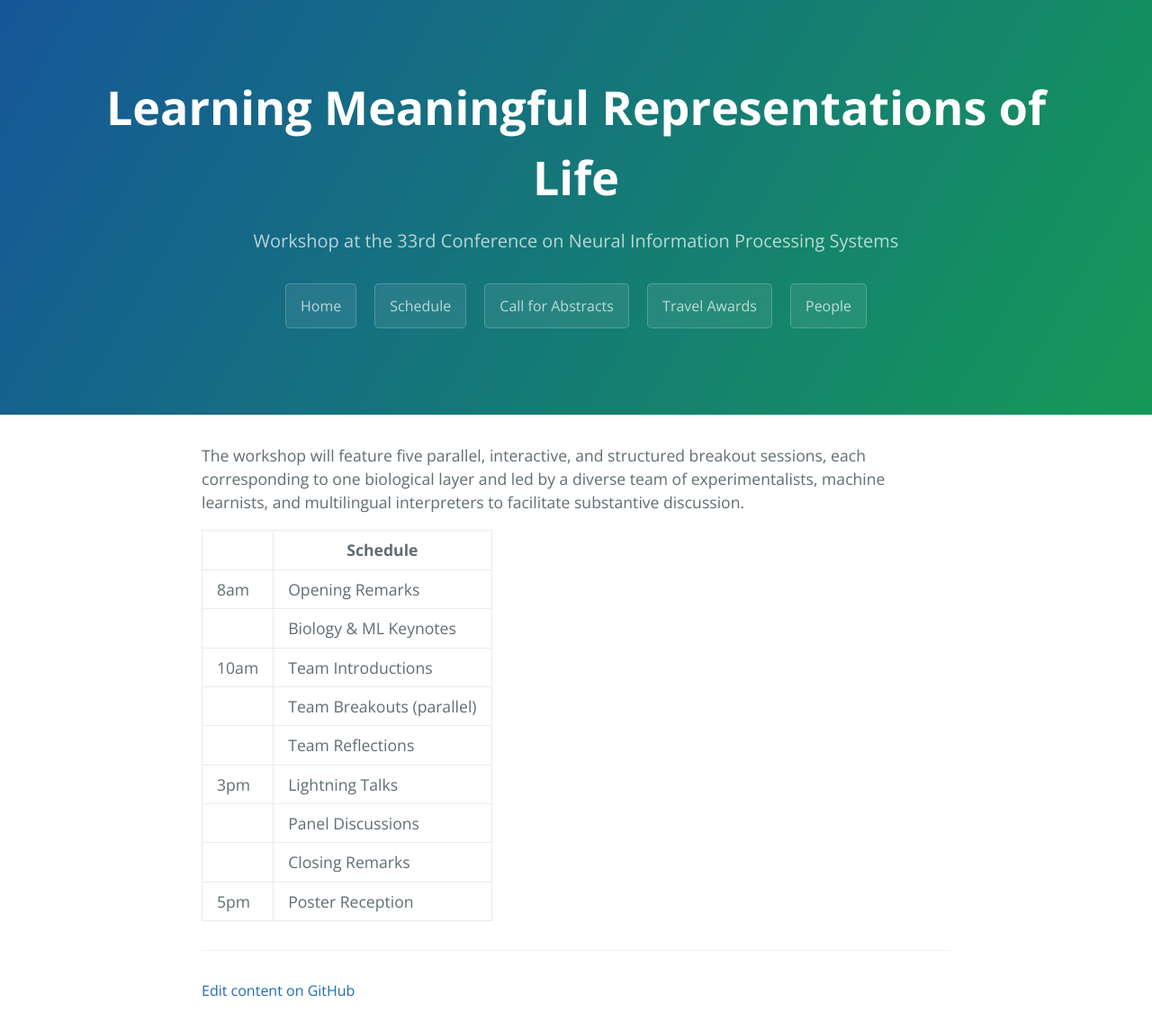
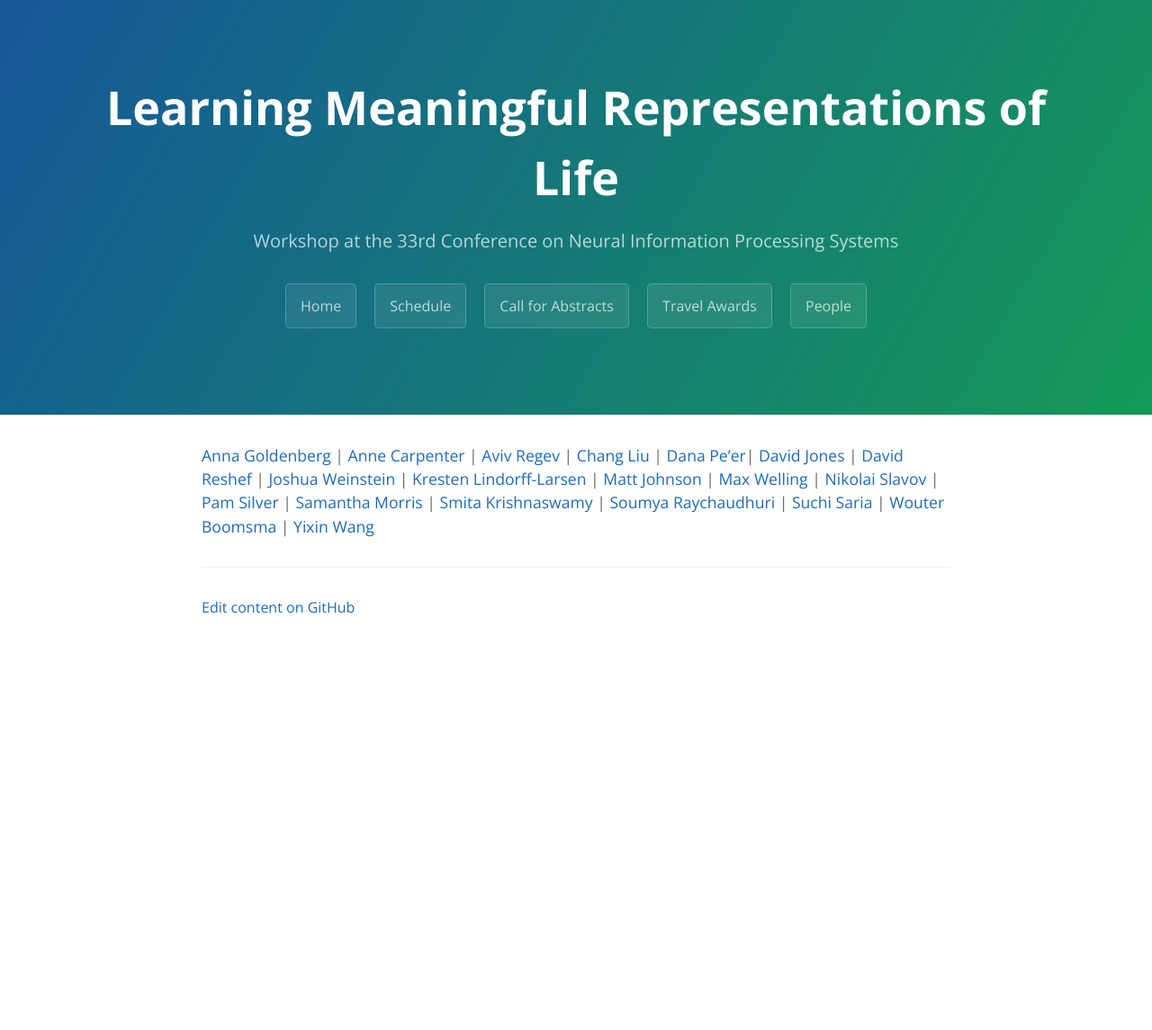
Before and after one commit to lmrl-bio/lmrl-bio.github.io, a Jekyll site: the page built from schedule.md, in a window 1280 px wide. Shown: the whole page at 90% size. Built offline with Jekyll 4.4.1, drawn with Linux system fonts in a browser that asks for light colours; after the commit the page ends 900 px from its top, so only the background shows below that.

Commit message:
Update schedule.md

```diff
--- a/schedule.md
+++ b/schedule.md
@@ -2,16 +2,22 @@
 layout: default
 ---
 
-The workshop will feature five parallel, interactive, and structured breakout sessions, each corresponding to one biological layer and led by a diverse team of experimentalists, machine learnists, and multilingual interpreters to facilitate substantive discussion.
-
-|      | Schedule                  |
-|------|---------------------------|
-| 8am  | Opening Remarks           |
-|      | Biology & ML Keynotes     |
-| 10am | Team Introductions        |
-|      | Team Breakouts (parallel) |
-|      | Team Reflections          |
-| 3pm  | Lightning Talks           |
-|      | Panel Discussions         |
-|      | Closing Remarks           |
-| 5pm  | Poster Reception          |
+[Anna Goldenberg](https://www.cs.toronto.edu/~goldenberg/Anna_Goldenberg/Home.html) |
+[Anne Carpenter](https://personal.broadinstitute.org/anne/) |
+[Aviv Regev](https://www.broadinstitute.org/regev-lab) |
+[Chang Liu](https://liulab.com/ccl/) |
+[Dana Pe’er](https://www.mskcc.org/research/ski/labs/dana-pe-er)|
+[David Jones](http://www0.cs.ucl.ac.uk/staff/D.Jones/) |
+[David Reshef](http://web.mit.edu/dnreshef/www/) |
+[Joshua Weinstein](https://wlab.bio/) |
+[Kresten Lindorff-Larsen](https://www1.bio.ku.dk/english/research/bms/research/sbinlab/groups/kll/) |
+[Matt Johnson](https://people.csail.mit.edu/mattjj/) |
+[Max Welling](https://staff.fnwi.uva.nl/m.welling/) |
+[Nikolai Slavov](https://coe.northeastern.edu/people/slavov-nikolai/) |
+[Pam Silver](https://silver.med.harvard.edu/) |
+[Samantha Morris](http://morrislab.wustl.edu/) |
+[Smita Krishnaswamy](https://www.krishnaswamylab.org/) |
+[Soumya Raychaudhuri](https://immunogenomics.hms.harvard.edu/) |
+[Suchi Saria](https://suchisaria.jhu.edu/) |
+[Wouter Boomsma](https://di.ku.dk/) |
+[Yixin Wang](http://www.stat.columbia.edu/~yixinwang/)
```
